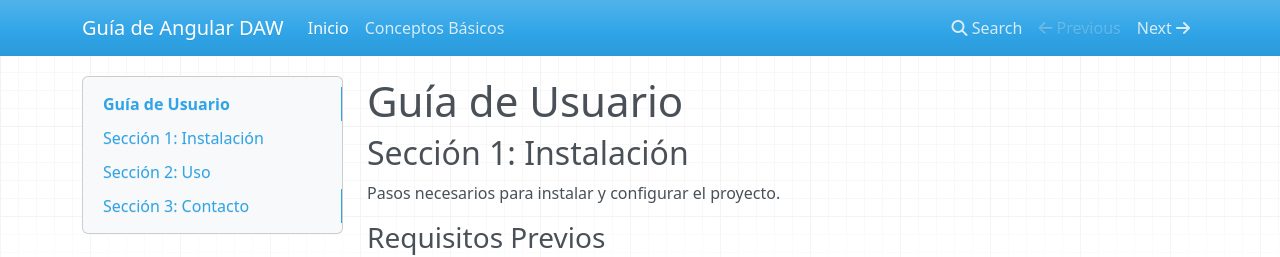
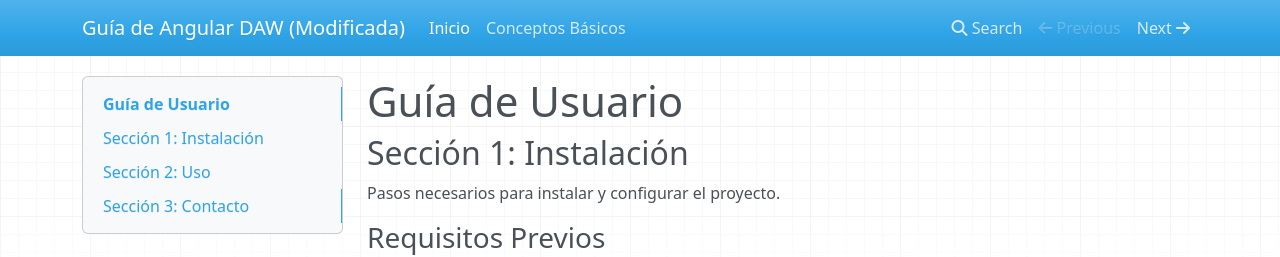
Before and after one commit to salva-daw/mkdocs, an MkDocs documentation site: the page built from docs/index.md, in a window 1280 px wide. Shown: the top 257 px of the page. Built offline with MkDocs 1.6.1, drawn with Linux system fonts in a browser that asks for light colours; nearby versions of some CDN libraries.

Commit message:
Commmit dos

```diff
--- a/mkdocs.yml
+++ b/mkdocs.yml
@@ -1,4 +1,4 @@
-site_name: Guía de Angular DAW
+site_name: Guía de Angular DAW (Modificada)
 nav:
   - Inicio: index.md
   - Conceptos Básicos: basicos/basico.md
```
Also changed, not shown: site/404.html, site/basicos/basico/index.html, site/index.html.
